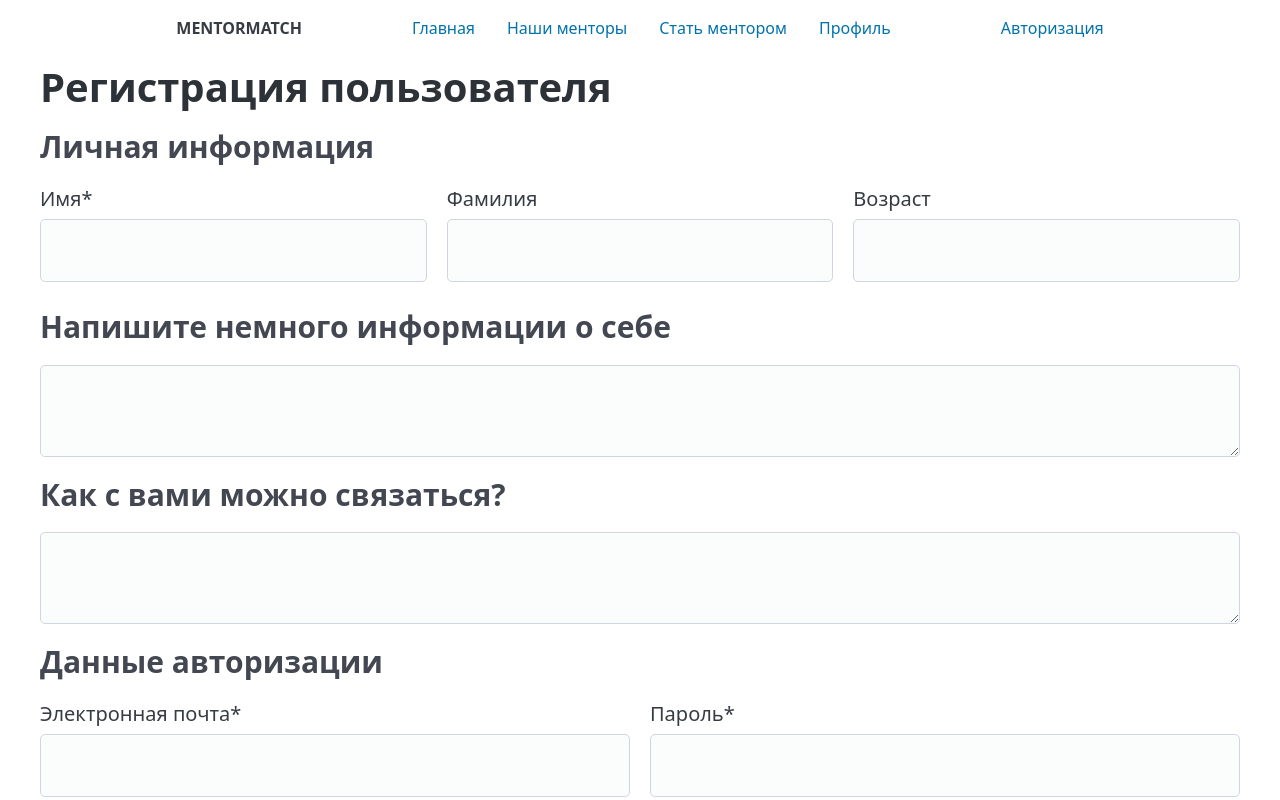
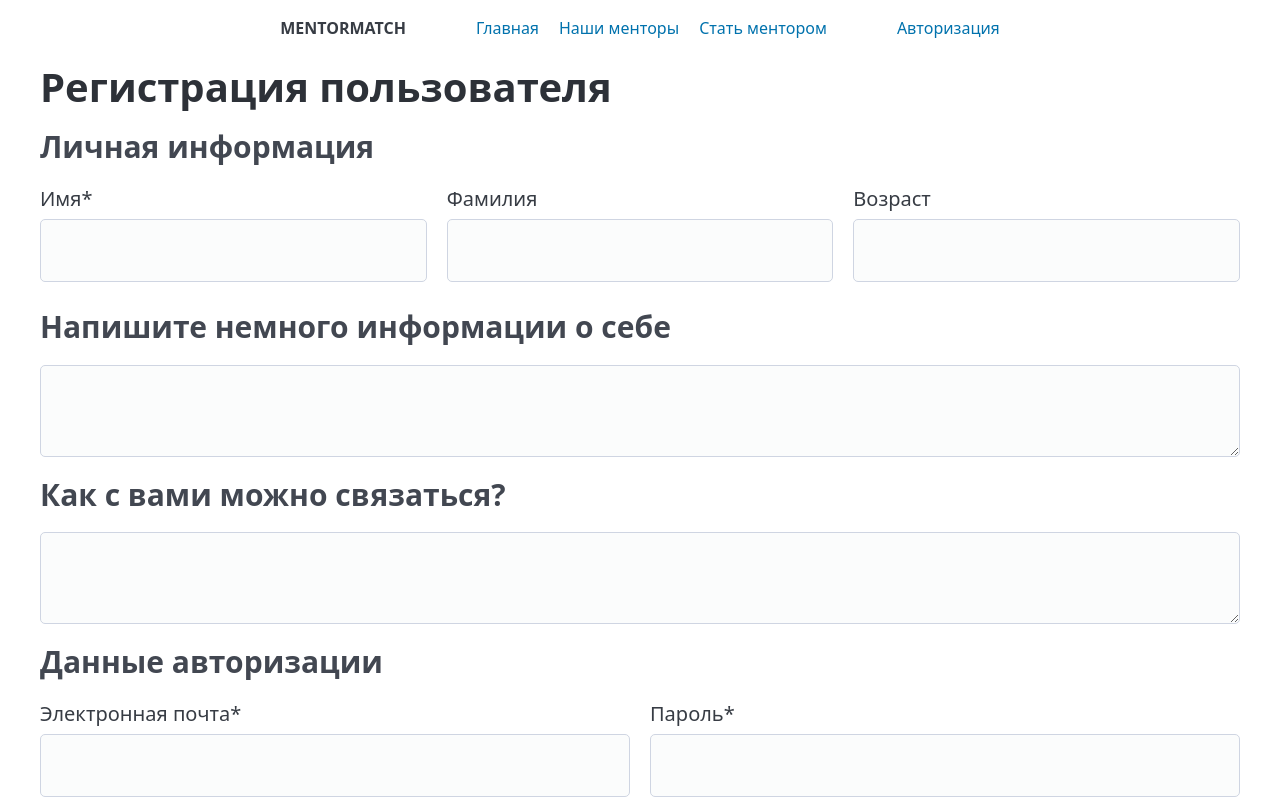
Before and after one commit to Tiver211/MentorMatch, a SvelteKit app in the folder web/: page /signup in a window 1280 px wide. Shown: the top 800 px of the page. Built offline with nearby package versions, Linux system fonts and the light colour scheme.

Commit message:
feat(web): update header
- Depending on if the user is logged in or not display either sign up or profile link
- Update header styles to use justify-content: space-between

```diff
--- a/web/src/routes/+layout.svelte
+++ b/web/src/routes/+layout.svelte
@@ -1,7 +1,13 @@
 <script lang="ts">
 	import '@picocss/pico';
 	import '../app.css';
+	import { browser } from '$app/environment';
 	let { children } = $props();
+
+	let loggedIn: boolean = $state(false);
+	if (browser) {
+		loggedIn = localStorage.getItem('loggedIn') ? true : false;
+	}
 </script>
 
 <header>
@@ -12,8 +18,8 @@
 		<nav>
 			{@render links()}
 		</nav>
-		<a href="/signup" class="auth-btn">
-			<p>Авторизация</p>
+		<a href={loggedIn ? '/profile' : '/signup'} class="auth-btn">
+			<p>{loggedIn ? 'Профиль' : 'Авторизация'}</p>
 		</a>
 	</div>
 </header>
@@ -34,7 +40,6 @@
 		<a href="/" class="active">Главная</a>
 		<a href="/mentors">Наши менторы</a>
 		<a href="/mentors/apply">Стать ментором</a>
-		<a href="/profile">Профиль</a>
 	</ul>
 {/snippet}
 
@@ -52,14 +57,15 @@
 
 	.nav-container {
 		display: flex;
-		gap: 120px;
+		justify-content: center;
+		gap: 4em;
 		align-items: center;
 	}
 
 	ul {
 		display: flex;
 		margin: 4px;
-		gap: 32px;
+		gap: 1em;
 		text-decoration: none;
 		padding-inline-start: 0px;
 	}
```
